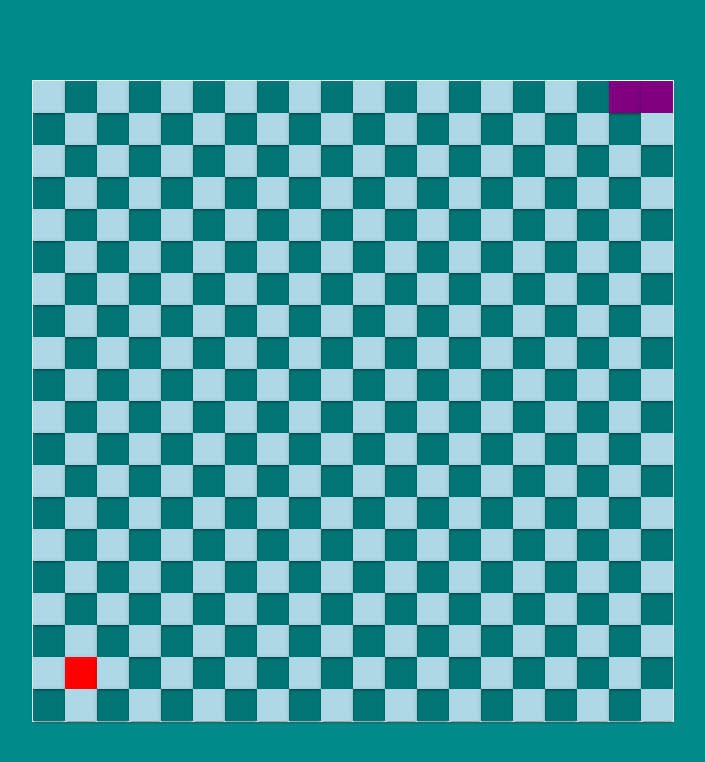
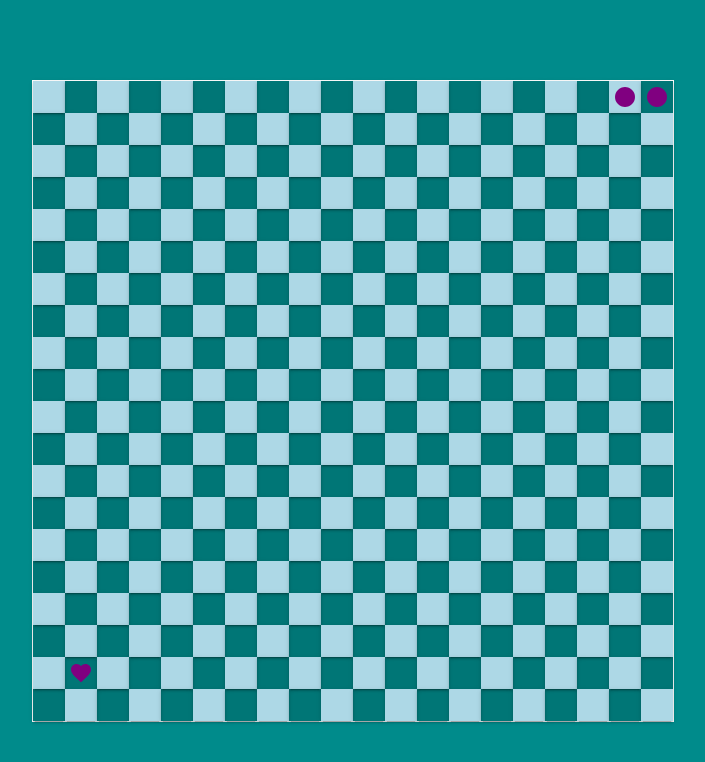
Before and after one commit to seanluong/snake, a React (Vite) app: page / in a window 1280 px wide. Shown: the top 762 px of the page, without its empty margins (287-992 px from the left). Built offline with nearby package versions, Linux system fonts and the light colour scheme.

Commit message:
Use icons for the apples and snake

```diff
--- a/package.json
+++ b/package.json
@@ -11,6 +11,7 @@
   "dependencies": {
     "@emotion/react": "^11.10.6",
     "@emotion/styled": "^11.10.6",
+    "@mui/icons-material": "^5.11.11",
     "@mui/material": "^5.11.12",
     "@mui/system": "^5.11.12",
     "lodash": "^4.17.21",
--- a/src/components/GameBoard.tsx
+++ b/src/components/GameBoard.tsx
@@ -3,6 +3,9 @@ import { Stack } from '@mui/system';
 import times from 'lodash/times';
 import { useGameStateContext } from '../context/GameStateContext';
 import { Coordinate, GameState, Snake } from '../types';
+import FavoriteIcon from '@mui/icons-material/Favorite';
+import CircleIcon from '@mui/icons-material/Circle';
+import Brightness2Icon from '@mui/icons-material/Brightness2';
 
 export interface GameBoardProps {
     rowCount: number;
@@ -14,6 +17,13 @@ interface RowProps {
     values: number[];
 }
 
+interface SnakeCellProps {
+    // rowIndex: number;
+    // columnIndex: number;
+    // position: "HEAD" | "TAIL" | "BODY";
+    // type: string;
+}
+
 const isDarkCell = (rowIndex: number, columnIndex: number) => (rowIndex + columnIndex) % 2 === 0;
 
 const isSnakeBody = (rowIndex: number, columnIndex: number, snake: Snake) =>
@@ -22,18 +32,19 @@ const isSnakeBody = (rowIndex: number, columnIndex: number, snake: Snake) =>
 const isApple = (rowIndex: number, columnIndex: number, apples: Coordinate[]) =>
     apples.some((coordinate) => coordinate.rowIndex === rowIndex && coordinate.columnIndex === columnIndex);
 
+const SnakeCell = (props: SnakeCellProps) => {
+
+    return <CircleIcon sx={{
+        color: "purple"
+    }}/>
+}
+
 const Row = ({ values, rowIndex }: RowProps) => {
     const { gameState } = useGameStateContext();
 
     const { snake, apples } = gameState;
 
     const bgcolor = (gameState: GameState, rowIndex: number, columnIndex: number) => {
-        if (isSnakeBody(rowIndex, columnIndex, snake)) {
-            return "purple";
-        }
-        if (isApple(rowIndex, columnIndex, apples)) {
-            return "red";
-        }
         if (isDarkCell(rowIndex, columnIndex)) {
             return "lightblue";
         }
@@ -50,10 +61,23 @@ const Row = ({ values, rowIndex }: RowProps) => {
                 return <Paper key={`column-${columnIndex}`}
                             elevation={2}
                             sx={{
+                                flex: "1 1 2rem",
                                 bgcolor: bgcolor(gameState, rowIndex, columnIndex),
                                 borderRadius: 0,
-                                width: "2rem",
+                                display: "flex",
+                                justifyContent: "center",
+                                alignItems: "center",
                             }}>
+                    {
+                        isSnakeBody(rowIndex, columnIndex, snake) &&
+                        <SnakeCell />
+                    }
+                    {
+                        isApple(rowIndex, columnIndex, apples) &&
+                        <FavoriteIcon sx={{
+                            color: "purple"
+                        }}/>
+                    }
                 </Paper>
             })
         }
@@ -68,7 +92,8 @@ export const GameBoard = (props: GameBoardProps) => {
     });
     return (
         <Stack direction="column" sx={{
-            border: "1px solid white"
+            border: "1px solid white",
+            width: `calc(2rem * ${columnCount})`
         }}>
         {
             cells.map((row, rowIndex) => {
```
Also changed, not shown: 1 other file (tests, documents, lock files or other folders).
